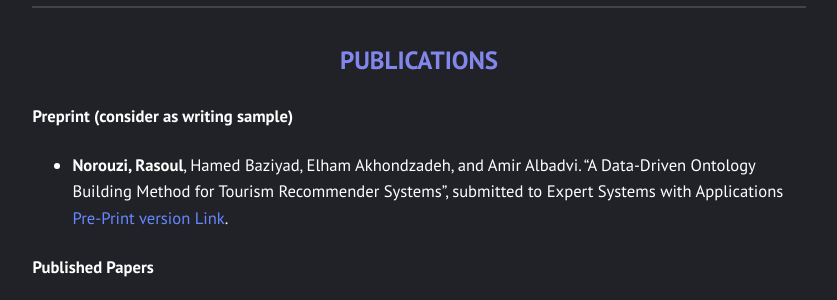
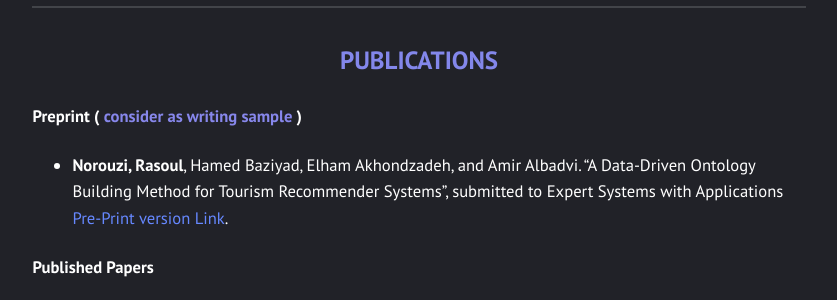
Before and after one commit to rasoulnorouzi/rasoulnorouzi.github.io, a Jekyll site: the page built from cv.md, in a window 1280 px wide and 900 px high, scrolled down 3539 px. Shown: the part 155-455 px from the top of the window, without its empty margins (221-1058 px from the left). Built offline with Jekyll 4.4.1, drawn with Linux system fonts in a browser that asks for light colours.

Commit message:
Update cv.md

```diff
--- a/cv.md
+++ b/cv.md
@@ -93,7 +93,7 @@ Help students who will start the writing of the final assignment confused what t
 ------------
 <h2 style="color:rgb(131, 135, 235);text-align:center;"> PUBLICATIONS </h2>
 
-#### Preprint (consider as writing sample)
+#### Preprint (<span style="color:rgb(135, 135, 235);"> consider as writing sample </span>)
 - **Norouzi, Rasoul**, Hamed Baziyad, Elham Akhondzadeh, and Amir Albadvi. "A Data-Driven Ontology Building Method for Tourism Recommender Systems", submitted to Expert Systems with Applications [Pre-Print version Link](../assets/files/MasterThesis_RasoulNorouzi.pdf).
 
 #### Published Papers
```
